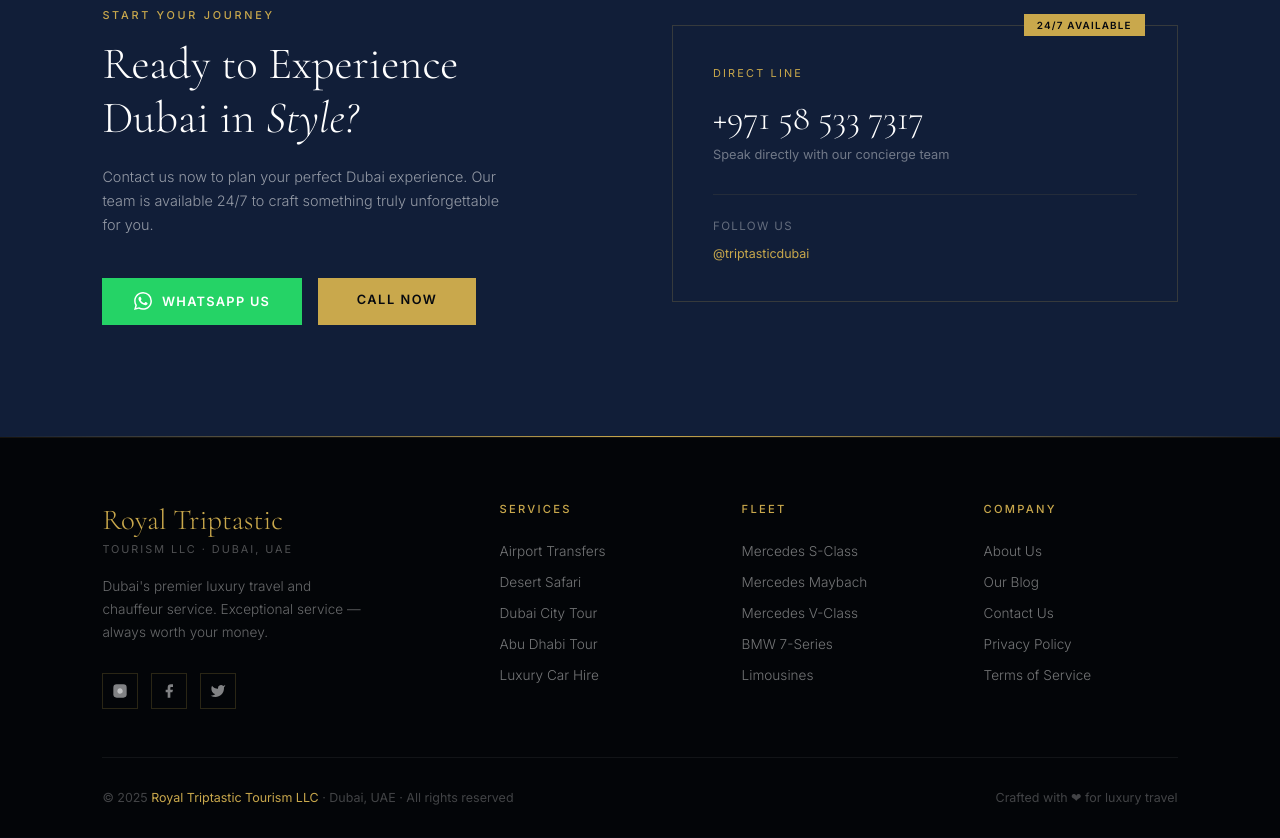
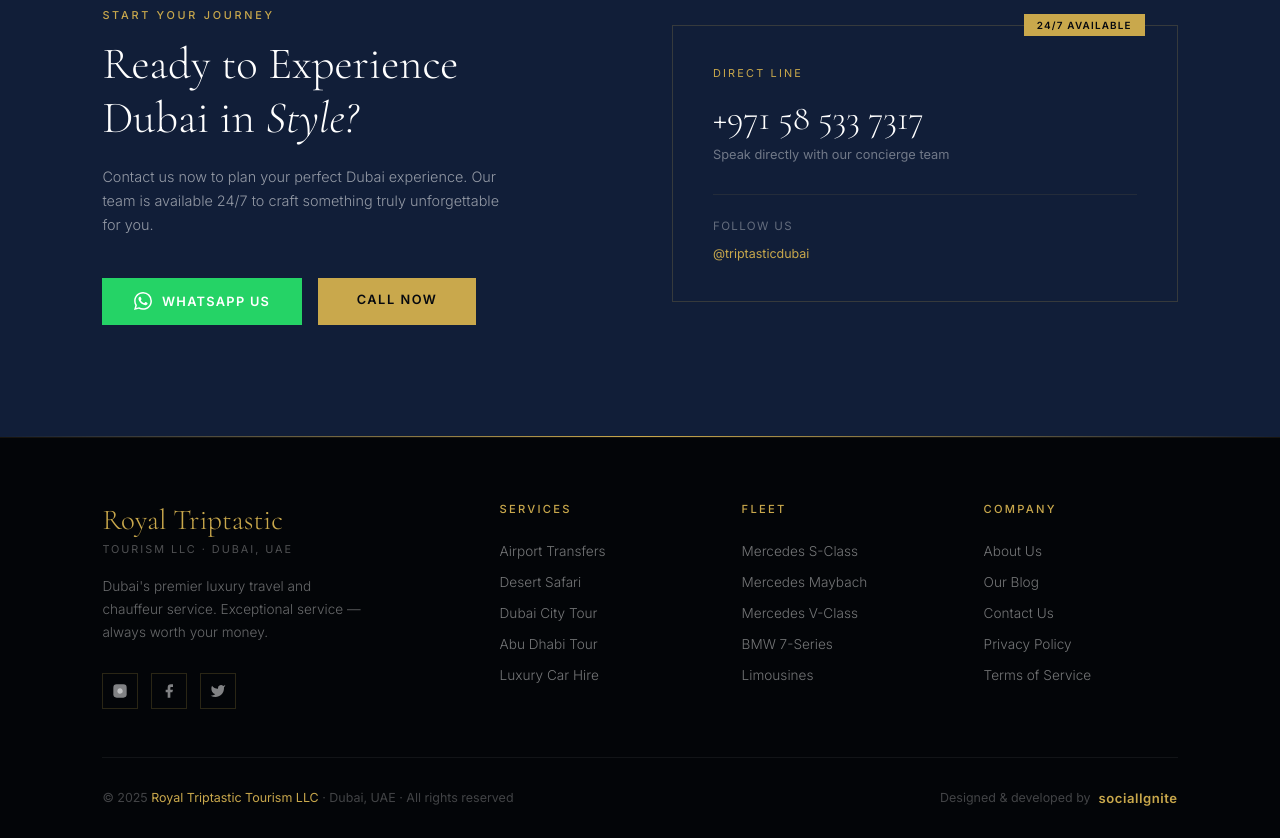
Before and after one commit to Thilina19/triptastic-demo, a plain HTML site: page index.html in a window 1280 px wide. Shown: the part 5071-5909 px from the top of the page. Drawn offline with nearby package versions, Linux system fonts and the light colour scheme; animation ran at ten frames a second.

Commit message:
Add socialIgnite credit to footer

```diff
--- a/index.html
+++ b/index.html
@@ -1279,7 +1279,14 @@
   </div>
   <div class="footer-bottom">
     <div class="footer-copy">© 2025 <span>Royal Triptastic Tourism LLC</span> · Dubai, UAE · All rights reserved</div>
-    <div class="footer-copy">Crafted with ❤ for luxury travel</div>
+    <div class="footer-copy" style="display:flex; align-items:center; gap:0.5rem;">
+      Designed &amp; developed by
+      <a href="https://www.socialignite.ae" target="_blank" rel="noopener"
+         style="color:var(--gold); text-decoration:none; font-weight:600; letter-spacing:0.04em; font-size:0.82rem; transition:opacity 0.3s;"
+         onmouseover="this.style.opacity='0.7'" onmouseout="this.style.opacity='1'">
+        socialIgnite
+      </a>
+    </div>
   </div>
 </footer>
 
```
